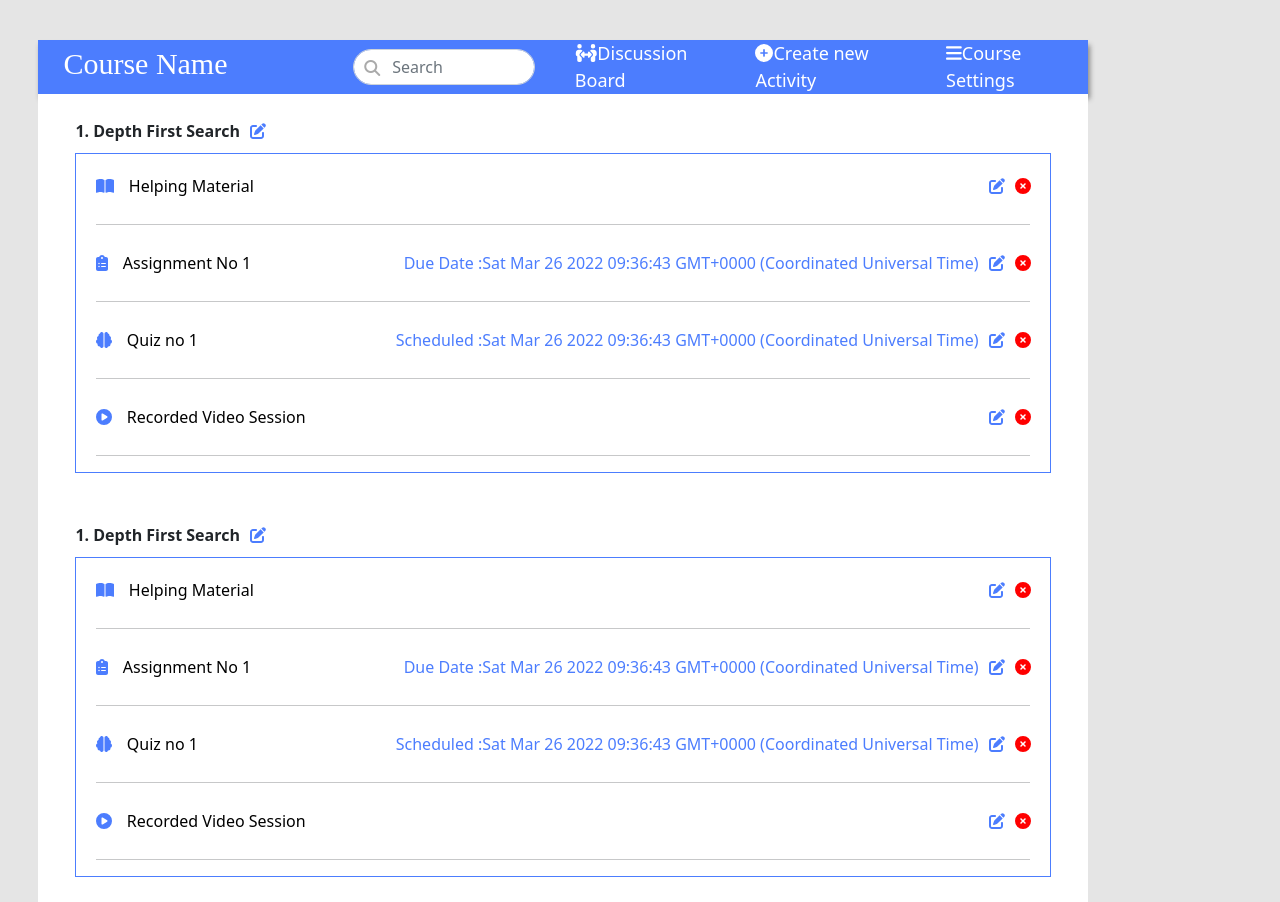
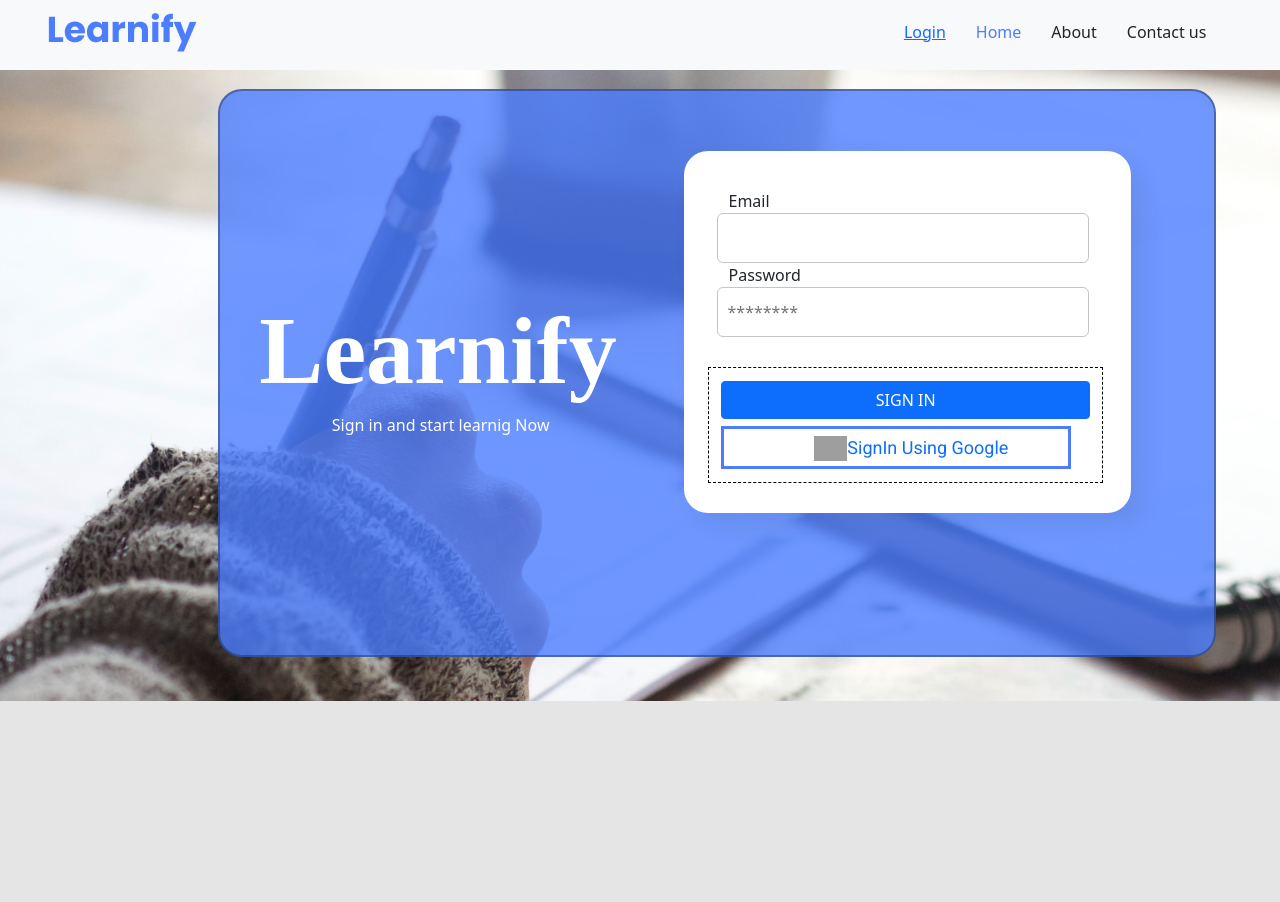
Before and after one commit to WaqarAhmedk/learnify, a React (Create React App) app: page /signin in a window 1280 px wide. After the commit the page ends 800 px from the top, so only its background shows below. Built offline with nearby package versions, Linux system fonts and the light colour scheme; grey boxes are pictures that could not be loaded; a web font is replaced by a local one.

Commit message:
Added class details and routing based on tr role
Added class details and routing based on tr role  an some dropdown functionalities in options

```diff
--- a/src/App.js
+++ b/src/App.js
@@ -15,16 +15,15 @@ import OurMoto from './pages/moto';
 function App() {
   var role = "instructor";
 
-  let loggedin = true;
+  let loggedin = false;
   return (
 
 
     <div className="">
 
-      <InstClassDetails />
 
 
-       {/* <BrowserRouter>
+      <BrowserRouter>
 
         {
 
@@ -40,9 +39,10 @@ function App() {
           <Route exact path='/signin' element={<Login />} />
 
           <Route path="/dashboard" element={<Dashboard />} />
+          <Route  exact path='/dashboard/classdetails' element={<InstClassDetails />}  />
 
         </Routes>
-      </BrowserRouter>  */}
+      </BrowserRouter>
 
 
     </div>
--- a/src/components/enrolledclasses.js
+++ b/src/components/enrolledclasses.js
@@ -5,7 +5,7 @@ import { faBars } from "@fortawesome/free-solid-svg-icons";
 import { useLocation } from 'react-router-dom';
 function EnrolledClasses(props) {
 
-   let role=props.role;
+    let role = props.role;
 
 
     var enrolledclasses = [
@@ -101,13 +101,13 @@ function EnrolledClasses(props) {
 
                 {
                     role === "instructor" ? instclasses.map((instclass) => {
-                        return <SingleClass key={instclass.id} subjname={instclass.subjname} imgsrc={require("../assets/images/" + instclass.imgsrc)} role={role} />
+                        return <SingleClass id={instclass.id} subjname={instclass.subjname} imgsrc={require("../assets/images/" + instclass.imgsrc)} role={role} />
 
                     }) :
 
                         enrolledclasses.map((enclass) => {
 
-                            return <SingleClass key={enclass.id} subjname={enclass.subjname} imgsrc={require("../assets/images/" + enclass.imgsrc)} role={role} />
+                            return <SingleClass id={enclass.id} subjname={enclass.subjname} imgsrc={require("../assets/images/" + enclass.imgsrc)} role={role} />
 
                         })
 
--- a/src/components/singleclasscomponent.js
+++ b/src/components/singleclasscomponent.js
@@ -1,15 +1,17 @@
 import { Navigate } from "react-router-dom";
-
+import { useNavigate } from "react-router-dom";
 
 
 
 function SingleClass(props) {
     let role = props.role;
+    let subjid = props.id;
+    let Navigate = useNavigate();
     return <>
         <div className="card" onClick={() => {
             //to do here we will rediect to the page where the deatils of the enrolled classes will show
+            Navigate("/dashboard/classdetails", { state: { role: role, subjid: subjid } });
 
-            console.log(role);
         }}  >
             <img className="card-img" src={props.imgsrc} alt="Card cap" />
             <div className="card-body">
--- a/src/pages/authpages/loginp.js
+++ b/src/pages/authpages/loginp.js
@@ -1,9 +1,33 @@
 
 import "../../style/login.css"
 import { useNavigate } from 'react-router-dom';
+import { useState } from 'react';
 
 
 function Login() {
+
+    let [error, seterror] = useState("");
+    let [useremail, setuseremail] = useState("");
+    let [userpassword, setuserpassword] = useState("");
+
+
+    let users = [
+
+        {
+            uid: 1,
+            name: "Waqar Ahmed",
+            email: "wlwaqarah0@gmail.com",
+            role: "instructor",
+            password: "1234567",
+        },
+        {
+            uid: 1,
+            name: "Muhammad Ali",
+            email: "ali@gmail.com",
+            role: "student",
+            password: "1234567",
+        }
+    ]
 
     const navigate = useNavigate();
     return <div className=" d-flex align-items-center justify-content-center" id="signup-form-div">
@@ -21,13 +45,17 @@ function Login() {
                 <form className="login-form">
                     <div className="row email-div">
                         <label className="">Email</label>
-                        <input className="" type="email" />
+                        <input className="" type="email" onChange={(e) => {
+                            setuseremail(e.target.value);
+                        }} />
 
                     </div>
                     <div className="row email-div">
                         <label className="">Password</label>
-                        <input className="" type="password" placeholder="********" />
-
+                        <input className="" type="password" placeholder="********" onChange={(e) => {
+                            setuserpassword(e.target.value);
+                        }} />
+                        <span>{error}</span>
                     </div>
 
                     <div className="signup-btn">
@@ -37,9 +65,16 @@ function Login() {
                                 <input className="btn btn-primary " type="submit" value="SIGN IN" onClick={(e) => {
                                     e.preventDefault();
 
+                                    users.map((user) => {
+                                        if (user.email === useremail && user.password === userpassword) {
+                                            //pasing the role to check the logged in person is instructor or student
+                                            navigate("/dashboard", { state: { role: user.role } });
+                                        }
+                                        else {
+                                            seterror("User Email or Password is Wrong");
+                                        }
+                                    })
 
-                                    //pasing the role to check the logged in person is instructor or student
-                                    navigate("/dashboard", { state: { role: "instructor" } });
 
                                 }} />
                                 <a className="g-logo-link" href="/">
--- a/src/pages/instructor/inst_classdetails.js
+++ b/src/pages/instructor/inst_classdetails.js
@@ -1,37 +1,112 @@
 
 import { FontAwesomeIcon } from "@fortawesome/react-fontawesome";
-import { faBars, faPeopleArrowsLeftRight, faCirclePlus, faEdit, faCircleXmark, faBookOpen, faClipboardList, faBrain, faCirclePlay } from '@fortawesome/free-solid-svg-icons';
+import { faBars, faPeopleArrowsLeftRight, faCirclePlus, faEdit, faCircleXmark, faBookOpen, faClipboardList, faBrain, faCirclePlay, faBullhorn, faCaretDown } from '@fortawesome/free-solid-svg-icons';
+import { useLocation } from "react-router-dom";
 
 import "../../style/coursedetails.css"
+import { useState } from 'react';
 function InstClassDetails() {
-    let role = "instructor";
+    let state = useLocation();
+    let role=state.state.role;
+    let subjid=state.state.subjid;
+
+    let [dropshow, setdropshow] = useState("course-mang-dropdown-content");
+    //state variable for create new activity parent options
+    let [creatactp, setcreateactp] = useState("create-activity-parent-content");
+    //state variable for create new activity child options
+    let [creatactc, setcreateactc] = useState("create-activity-child-content");
+
 
     let today = Date().toString();
 
     return <>
 
         <div id="class-details-container"  >
+
             <div className="d-flex class-details-hd" >
+
                 <h1 className="col-3 " >Course Name</h1>
+
                 <div className="form-group has-search class-details-searchdiv">
                     <span className="fa fa-search form-control-feedback"></span>
                     <input type="text" className="form-control in-field" placeholder="Search" />
                 </div>
                 {
-                    role === "instructor" ? <div className="inst-class-details-options">
+                    role === "instructor" ?
+                        <div className="inst-class-details-options">
 
                             <div>
                                 <FontAwesomeIcon icon={faPeopleArrowsLeftRight} />
                                 <span>Discussion Board</span>
                             </div>
+
                             <div>
+                                <div onClick={() => {
+
+                                    creatactp === "create-activity-parent-content" ?
+                                        setcreateactp("create-activity-parent-content-show")
+                                        :
+                                        setcreateactp("create-activity-parent-content");
+                                }}>
                                     <FontAwesomeIcon icon={faCirclePlus} />
-                            <span>Create new Activity</span>
+                                    <span>Create New Activity</span>
                                 </div>
-                        <div>
+
+                                <div className={creatactp}>
+
+                                    <div onClick={() => {
+                                        creatactc === "create-activity-child-content" ?
+                                            setcreateactc("create-activity-child-content-show") :
+                                            setcreateactc("create-activity-child-content");
+                                    }}>
+                                        <FontAwesomeIcon icon={faCaretDown} />
+                                        <span>Select Activity Type</span>
+
+                                    </div>
+
+                                    <div className={creatactc} >
+
+
+                                        <span className="course-mang-list">New Topic</span>
+
+                                        <span className="course-mang-list">Assignment</span>
+
+                                        <span className="course-mang-list">Quiz</span>
+
+                                        <span className="course-mang-list">Video Sesssion</span>
+
+                                        <span className="course-mang-list">Helping Materail</span>
+
+                                    </div>
+
+
+
+
+
+                                </div>
+
+                            </div>
+
+                            <div onClick={() => {
+                                dropshow === "course-mang-show-content" ? setdropshow("course-mang-dropdown-content") :
+                                    setdropshow("course-mang-show-content");
+
+                            }} >
                                 <FontAwesomeIcon icon={faBars} />
                                 <span>Course Settings</span>
+                                <div className={dropshow}>
+
+                                    <span className="course-mang-list">Create New Course</span>
+
+                                    <span className="course-mang-list">See Courses List</span>
+
+                                    <span className="course-mang-list">Remove a Course</span>
+
+
                                 </div>
+                            </div>
+
+
 
                         </div>
                         :
@@ -44,13 +119,30 @@ function InstClassDetails() {
                                 <FontAwesomeIcon icon={faPeopleArrowsLeftRight} />
                                 <span>Discussion Board</span>
                             </div>
+
+
                             <div>
-                                <FontAwesomeIcon icon={faCirclePlus} />
-                                <span>Create new Activity</span>
+                                <FontAwesomeIcon icon={faBullhorn} />
+                                <span>Announcements</span>
                             </div>
-                            <div>
+
+                            <div onClick={() => {
+                                dropshow === "course-mang-show-content" ? setdropshow("course-mang-dropdown-content") :
+                                    setdropshow("course-mang-show-content");
+
+                            }} >
                                 <FontAwesomeIcon icon={faBars} />
-                                <span>Course Settings</span>
+                                <span>Course Information</span>
+                                <div className={dropshow}>
+
+                                    <span className="course-mang-list">Instructor Profile</span>
+
+                                    <span className="course-mang-list">Shared Documents</span>
+
+                                    <span className="course-mang-list">Progress Report</span>
+
+
+                                </div>
                             </div>
 
                         </div>
@@ -67,7 +159,10 @@ function InstClassDetails() {
                 <div className="class-det-topic-heading">
                     <span>1. </span>
                     <span>Depth First Search</span>
-                    <FontAwesomeIcon icon={faEdit} className="topic-heading-edit" />
+                    {
+                        role === "instructor" ? <FontAwesomeIcon icon={faEdit} className="topic-heading-edit" /> : ""
+                    }
+
                 </div>
 
                 <div className="class-det-topic-content">
@@ -79,8 +174,14 @@ function InstClassDetails() {
                         </div>
                         <div className="inner-content-right">
 
+
+                            {
+                                role === "instructor" ?
+                                    <>
                                         <FontAwesomeIcon icon={faEdit} />
                                         <FontAwesomeIcon icon={faCircleXmark} className="cross-icon" />
+                                    </> : ""
+                            }
 
                         </div>
                     </div>
@@ -92,8 +193,16 @@ function InstClassDetails() {
                         </div>
                         <div className="inner-content-right">
                             <span className="time">Due Date :{today}</span>
+                            {
+                                role === "instructor" ? <>
                                     <FontAwesomeIcon icon={faEdit} />
                                     <FontAwesomeIcon icon={faCircleXmark} className="cross-icon" />
+                                </>
+                                    :
+                                    <FontAwesomeIcon icon={faCircleXmark} className="cross-icon" />
+
+                            }
+
                         </div>
                     </div>
                     <hr className="hr" />
@@ -104,19 +213,34 @@ function InstClassDetails() {
                         </div>
                         <div className="inner-content-right">
                             <span className="time">Scheduled :{today}</span>
+                            {
+                                role === "instructor" ? <>
                                     <FontAwesomeIcon icon={faEdit} />
                                     <FontAwesomeIcon icon={faCircleXmark} className="cross-icon" />
+                                </>
+                                    :
+
+                                    <FontAwesomeIcon icon={faCircleXmark} className="cross-icon" />
+                            }
+
                         </div>
                     </div>
                     <hr className="hr" />
+
                     <div className="main-content-1">
                         <div className="inner-content-left">
                             <FontAwesomeIcon icon={faCirclePlay} />
                             <span>Recorded Video Session</span>
                         </div>
                         <div className="inner-content-right">
+                            {
+                                role === "instructor" ? <>
                                     <FontAwesomeIcon icon={faEdit} />
                                     <FontAwesomeIcon icon={faCircleXmark} className="cross-icon" />
+                                </> :
+                                    <FontAwesomeIcon icon={faCircleXmark} className="cross-icon" />
+
+                            }
                         </div>
                     </div>
                     <hr className="hr" />
@@ -127,13 +251,17 @@ function InstClassDetails() {
 
 
         {/* 2nd topic to be make dyanmic later */}
+
         <div className="row classdetails-content">
 
             <div>
                 <div className="class-det-topic-heading">
                     <span>1. </span>
                     <span>Depth First Search</span>
-                    <FontAwesomeIcon icon={faEdit} className="topic-heading-edit" />
+                    {
+                        role === "instructor" ? <FontAwesomeIcon icon={faEdit} className="topic-heading-edit" /> : ""
+                    }
+
                 </div>
 
                 <div className="class-det-topic-content">
@@ -145,8 +273,14 @@ function InstClassDetails() {
                         </div>
                         <div className="inner-content-right">
 
+
+                            {
+                                role === "instructor" ?
+                                    <>
                                         <FontAwesomeIcon icon={faEdit} />
                                         <FontAwesomeIcon icon={faCircleXmark} className="cross-icon" />
+                                    </> : ""
+                            }
 
                         </div>
                     </div>
@@ -158,8 +292,16 @@ function InstClassDetails() {
                         </div>
                         <div className="inner-content-right">
                             <span className="time">Due Date :{today}</span>
+                            {
+                                role === "instructor" ? <>
                                     <FontAwesomeIcon icon={faEdit} />
                                     <FontAwesomeIcon icon={faCircleXmark} className="cross-icon" />
+                                </>
+                                    :
+                                    <FontAwesomeIcon icon={faCircleXmark} className="cross-icon" />
+
+                            }
+
                         </div>
                     </div>
                     <hr className="hr" />
@@ -170,27 +312,39 @@ function InstClassDetails() {
                         </div>
                         <div className="inner-content-right">
                             <span className="time">Scheduled :{today}</span>
+                            {
+                                role === "instructor" ? <>
                                     <FontAwesomeIcon icon={faEdit} />
                                     <FontAwesomeIcon icon={faCircleXmark} className="cross-icon" />
+                                </>
+                                    :
+
+                                    <FontAwesomeIcon icon={faCircleXmark} className="cross-icon" />
+                            }
+
                         </div>
                     </div>
                     <hr className="hr" />
+
                     <div className="main-content-1">
                         <div className="inner-content-left">
                             <FontAwesomeIcon icon={faCirclePlay} />
                             <span>Recorded Video Session</span>
                         </div>
                         <div className="inner-content-right">
+                            {
+                                role === "instructor" ? <>
                                     <FontAwesomeIcon icon={faEdit} />
                                     <FontAwesomeIcon icon={faCircleXmark} className="cross-icon" />
+                                </> :
+                                    <FontAwesomeIcon icon={faCircleXmark} className="cross-icon" />
+
+                            }
                         </div>
                     </div>
                     <hr className="hr" />
                 </div>
             </div>
-
-
-
 
         </div>
 
--- a/src/style/coursedetails.css
+++ b/src/style/coursedetails.css
@@ -2,7 +2,7 @@
     background-color: white;
     height: auto;
     margin-left: 3%;
-    margin-right: 15%;
+    margin-right: 10%;
 
     margin-top: 40px;
     box-shadow: 2px 5px 5px #888888;
@@ -56,25 +56,133 @@
     display: flex;
 }
 
+
+
+
+/* Header Drop Downs in Class details */
+
+
+/* Course Mangement Dropdown done through variable and state */
+.course-mang-dropdown-content {
+    display: none;
+    background-color: white;
+    position: absolute;
+
+    min-width: 160px;
+    box-shadow: 0px 8px 16px 0px rgba(0, 0, 0, 0.2);
+    padding: 12px 16px;
+    z-index: 1;
+}
+
+.course-mang-show-content {
+    display: block;
+    background-color: white;
+    position: absolute;
+    width: 15%;
+    text-align: start;
+    box-shadow: 0px 8px 16px 0px rgba(0, 0, 0, 0.2);
+
+    z-index: 1;
+}
+
+.course-mang-list {
+    color: black;
+    border-bottom: 1px solid gray;
+    font-size: medium;
+    display: block;
+    padding: 10px;
+}
+
+.course-mang-list:hover{
+    background-color: gray;
+    color: white;
+}
+
+
+
+
+
+/* Create new Activity drop down */
+
+.create-activity-parent-content {
+    display: none;
+
+}
+
+.create-activity-parent-content-show{
+    display: block;
+    background-color: white;
+    color: black;
+    position: absolute;
+    width: 14%;
+    text-align: start;
+    box-shadow: 0px 8px 16px 0px rgba(0, 0, 0, 0.2);
+    z-index: 1;
+    padding-left: 7px;
+    font-size: 18px;
+}
+.create-activity-parent-content >span{
+    margin-left: 5px;
+}
+.create-activity-child-content {
+    display: none;
+
+
+
+}
+.create-activity-child-content-show {
+    display: block;
+    background-color: white;
+    color: black;
+    position: fixed;
+    right: 12%;
+    width: 14%;
+    text-align: start;
+    box-shadow: 0px 8px 16px 0px rgba(0, 0, 0, 0.2);
+    z-index: 1;
+
+}
+
+
+
+
+
+
+
+
+
+
+
 .inst-class-details-options>div {
     font-size: 18px;
     color: white;
-    margin-left: 20px;
+    margin-left: 10px;
+    margin-right: 10px;
+}
+.inst-class-details-options>div:hover{
+    cursor: pointer;
+
 }
 
-.class-det-topic-heading{
-font-weight: bold;
-margin-bottom: 10px;
+.class-det-topic-heading {
+    font-weight: bold;
+    margin-bottom: 10px;
 }
-.topic-heading-edit{
+
+.topic-heading-edit {
     color: #4C7DFE;
     margin-left: 10px;
 }
+
+
+
+/* content  */
+
 .classdetails-content {
     margin-left: 20px;
     background-color: white;
     margin-left: 3%;
-    margin-right: 15%;
+    margin-right: 10%;
     height: auto;
     padding: 25px;
 
@@ -100,22 +208,26 @@ margin-bottom: 10px;
 
 }
 
-.inner-content-left>span{
+.inner-content-left>span {
     color: black;
     margin-left: 15px;
 }
+
 .inner-content-right {
     color: #4C7DFE;
 
 }
-.time{
-    margin-right: 10px;
+
+.time {
+    margin-right: 5px;
 }
-.cross-icon{
+
+.cross-icon {
     color: red;
     margin-left: 10px;
 }
-.hr{
+
+.hr {
     margin-left: 20px;
     margin-right: 20px;
 }
```
Lines whose indentation alone changed are shown as unchanged.
